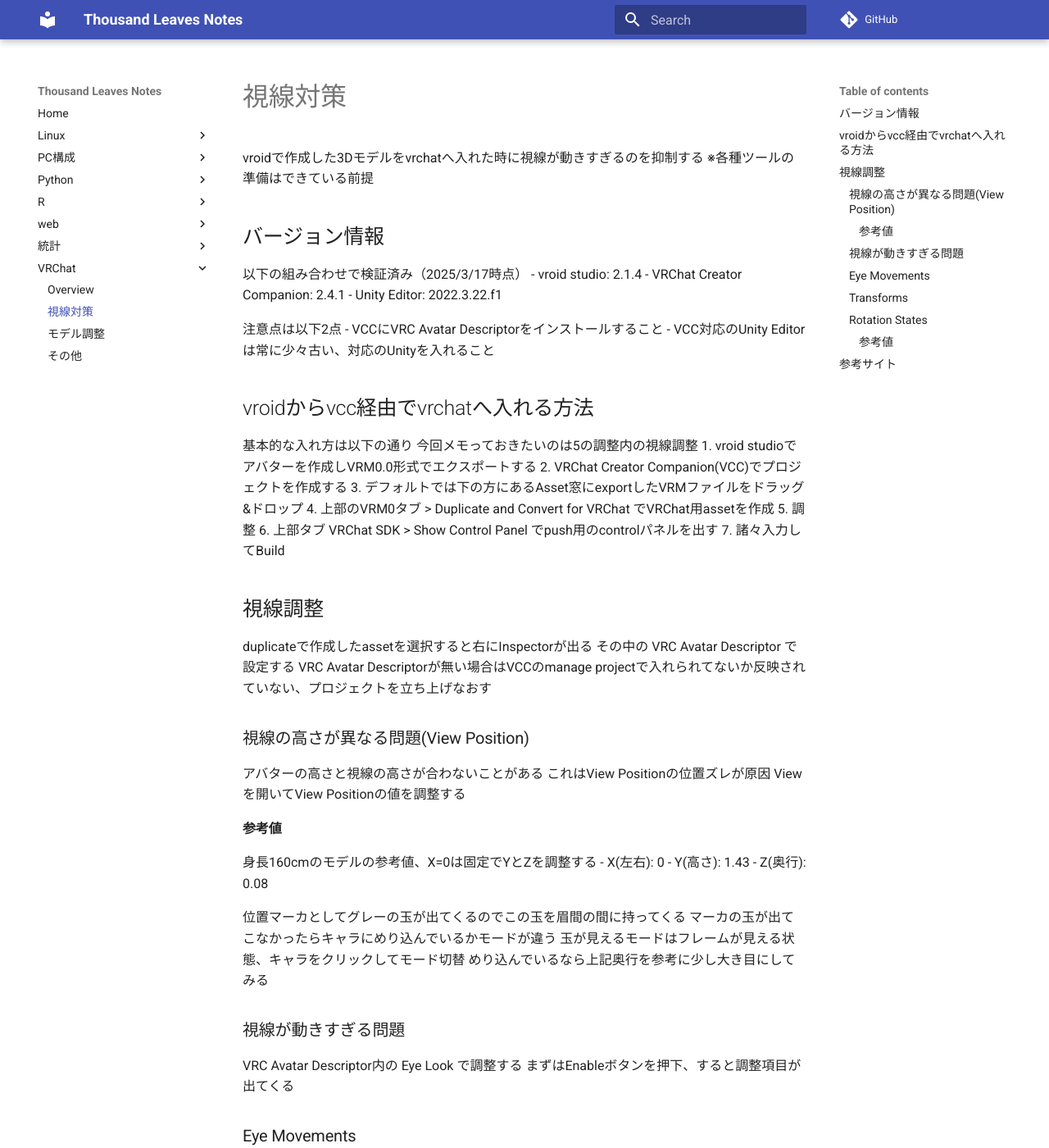
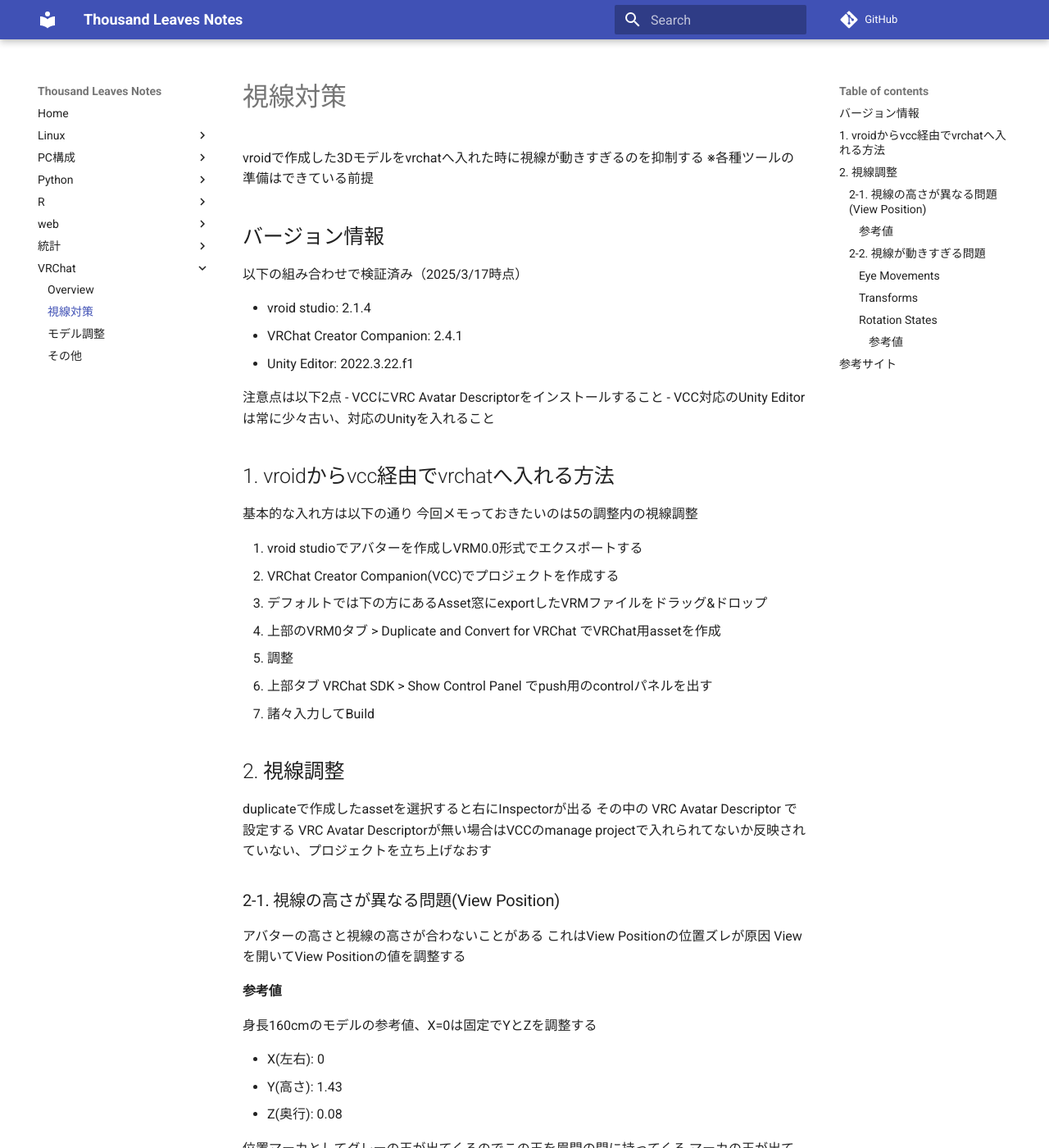
Before and after one commit to karine-mue/thousand_leaves, an MkDocs documentation site: the page built from docs/vrchat/eye_tracking.md, in a window 1280 px wide and 1400 px high. Shown: the whole window at 82% size. Built offline with MkDocs 1.6.1 and Material for MkDocs 9.7.7, drawn with Linux system fonts in a browser that asks for light colours; comment, search, counter and statistics services are not loaded; some of the changed text lies outside the part shown.

Commit message:
update eye_tracking

```diff
--- a/docs/vrchat/eye_tracking.md
+++ b/docs/vrchat/eye_tracking.md
@@ -4,6 +4,7 @@
 
 ## バージョン情報
 以下の組み合わせで検証済み（2025/3/17時点）
+
 - vroid studio: 2.1.4
 - VRChat Creator Companion: 2.4.1
 - Unity Editor: 2022.3.22.f1
@@ -12,9 +13,10 @@
 - VCCにVRC Avatar Descriptorをインストールすること
 - VCC対応のUnity Editorは常に少々古い、対応のUnityを入れること
 
-## vroidからvcc経由でvrchatへ入れる方法
+## 1. vroidからvcc経由でvrchatへ入れる方法
 基本的な入れ方は以下の通り
 今回メモっておきたいのは5の調整内の視線調整
+
 1. vroid studioでアバターを作成しVRM0.0形式でエクスポートする
 2. VRChat Creator Companion(VCC)でプロジェクトを作成する
 3. デフォルトでは下の方にあるAsset窓にexportしたVRMファイルをドラッグ&ドロップ
@@ -23,18 +25,19 @@
 6. 上部タブ VRChat SDK > Show Control Panel でpush用のcontrolパネルを出す
 7. 諸々入力してBuild
 
-## 視線調整
+## 2. 視線調整
 duplicateで作成したassetを選択すると右にInspectorが出る
 その中の VRC Avatar Descriptor で設定する
 VRC Avatar Descriptorが無い場合はVCCのmanage projectで入れられてないか反映されていない、プロジェクトを立ち上げなおす
 
-### 視線の高さが異なる問題(View Position)
+### 2-1. 視線の高さが異なる問題(View Position)
 アバターの高さと視線の高さが合わないことがある
 これはView Positionの位置ズレが原因
 Viewを開いてView Positionの値を調整する
 
 #### 参考値
 身長160cmのモデルの参考値、X=0は固定でYとZを調整する
+
 - X(左右): 0
 - Y(高さ): 1.43
 - Z(奥行): 0.08
@@ -44,13 +47,14 @@
 玉が見えるモードはフレームが見える状態、キャラをクリックしてモード切替
 めり込んでいるなら上記奥行を参考に少し大き目にしてみる
 
-### 視線が動きすぎる問題
+### 2-2. 視線が動きすぎる問題
 VRC Avatar Descriptor内の Eye Look で調整する
 まずはEnableボタンを押下、すると調整項目が出てくる
 
-### Eye Movements
+#### Eye Movements
 ここの調整が肝
 今回は「何もない時はあまりきょろきょろせず、近くに人が来たら見るようにしたい」
+
 1. Calm←→Excited
 目の動きの激しさ
 Calmに近いほど目の動きの頻度は減少、反対にExcitedに近づけるほど目の動きの頻度が高くなる
@@ -59,15 +63,16 @@
 どのくらい視線を固定するか
 Shy過ぎると人を見ないので今回は中央にセット
 
-### Transforms
+#### Transforms
 絶対に目を動かしたくない！ならこの項目でEye Boneを削除して空欄にしてしまえば極論動かなくなる
 
-### Rotation States
+#### Rotation States
 目を動かす幅
 Eye Movementsが頻度なのに対してこれは一度に動く範囲と考えると良い
 Eye MovementsはそのままでもこのRotation Statesの値を小さくすることでだいぶ自然になる
 
-#### 参考値
+##### 参考値
+
 | 項目 | X | Y | Z |
 |------------------|------|------|---|
 | Looking Straight | 0    | 0    | 0 |
@@ -78,5 +83,6 @@
 
 ## 参考サイト
 先達に感謝
+
 - [VRoid製VRMアバターをVRChatで使えるようにする方法（2024年版）](https://note.com/unsoluble_sugar/n/n4546b5eaf00f)
 - [「【VRChat】アバターの目線の位置を調整する方法」うたのんWEB3.0ライフ](https://utanoblog.net/category5/viewposition.htm)
```
